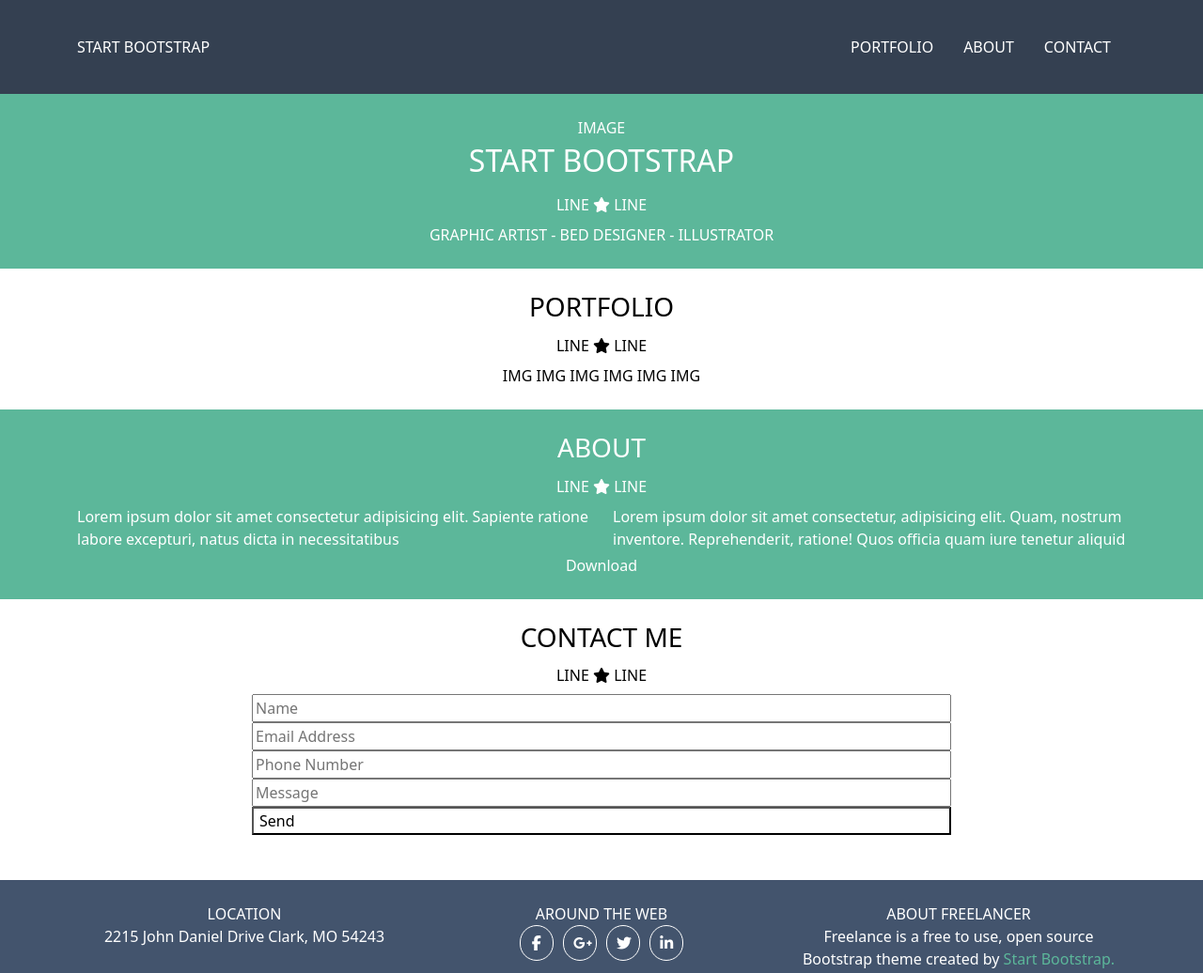
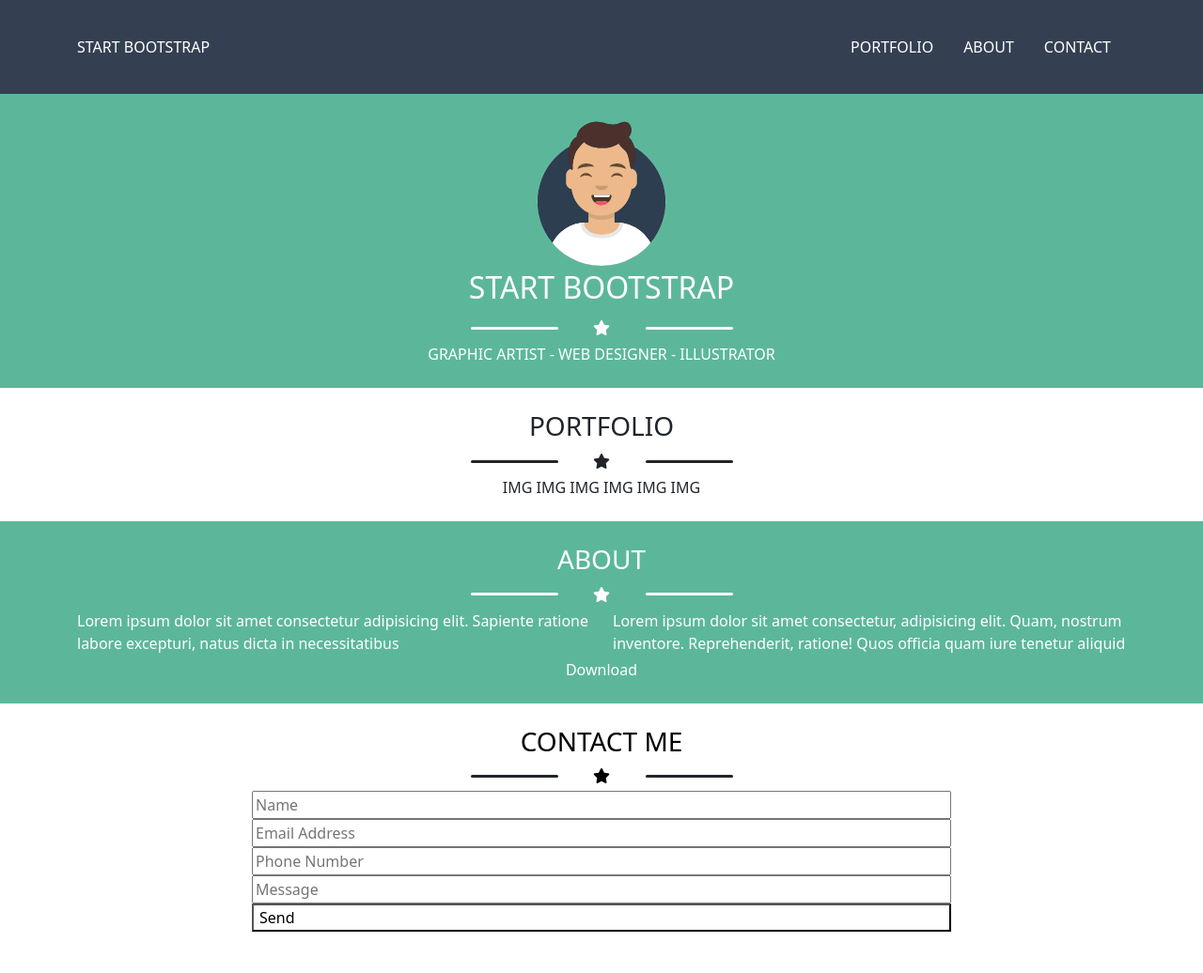
Before and after one commit to juri931/html-css-bootstrap-freelancer, a plain HTML site: page index.html in a window 1280 px wide. Shown: the top 1036 px of the page at 94% size. Drawn offline with nearby package versions, Linux system fonts and the light colour scheme; a web font is replaced by a local one.

Commit message:
[add] avatar + star lines (Jumbotron end)

```diff
--- a/css/style.css
+++ b/css/style.css
@@ -14,8 +14,26 @@
   border: 1px solid black;
 } */
 
-#green{
+.green{
   background-color: rgb(92, 183, 154);
+}
+
+.green.jumbo{
+  padding-top: 100px;
+}
+
+.line{
+  height: 3px;
+  background-color: white;
+  border-radius: 3px;
+}
+
+.line.dark{
+  background-color: black;
+}
+
+.fa-star{
+  line-height: 30px;
 }
 
 #f-1{
--- a/index.html
+++ b/index.html
@@ -20,7 +20,7 @@
 <body>
 
   <!-- HEADER -->
-  <header>
+  <header class="fixed-top">
     <div class="container h-100 d-flex justify-content-between align-items-center text-white">
 
       <div>START BOOTSTRAP</div>
@@ -42,13 +42,23 @@
   <main>
 
     <!-- JUMBOTRON -->
-    <section id="green">
-      <div class="container">
-        <div class="row d-flex flex-column text-white">
-          <div class="col text-center mt-4 "><img src="" alt="">IMAGE</div>
-          <div class="col text-center my-1 "><h2>START BOOTSTRAP</h2></div>
-          <div class="col text-center my-1">LINE <i class="fa-solid fa-star"></i> LINE</div>
-          <div class="col text-center my-1 mb-4 ">GRAPHIC ARTIST - BED DESIGNER - ILLUSTRATOR</div>
+    <section class="green jumbo">
+
+      <div class="container text-white">
+
+        <div class="content d-flex flex-column">
+
+          <div class="col-12 text-center mt-4"><img src="img/avatar.svg" alt="avatar" width="150px"></div>
+
+          <div class="col-12 text-center my-1 "><h2>START BOOTSTRAP</h2></div>
+
+          <div class="row-12 d-flex justify-content-center text-center my-1">
+            <div class="col-1 align-self-center line"></div>
+            <i class=" col-1 fa-solid fa-star"></i>
+            <div class="col-1 align-self-center line"></div>
+          </div>
+
+          <div class="col-12 text-center my-1 mb-4 ">GRAPHIC ARTIST - WEB DESIGNER - ILLUSTRATOR</div>
         </div>
       </div>
     </section>
@@ -57,9 +67,17 @@
     <!-- PORTFOLIO -->
     <section id="white">
       <div class="container">
-        <div class="row d-flex flex-column text-black">
+
+        <div class="row d-flex flex-column">
+
           <div class="col text-center mt-4 "><h3>PORTFOLIO</h3></div>
-          <div class="col text-center my-1 ">LINE <i class="fa-solid fa-star"></i> LINE</div>
+
+          <div class="row-12 d-flex justify-content-center text-center my-1">
+            <div class="col-1 align-self-center line text-bg-dark"></div>
+            <i class=" col-1 fa-solid fa-star"></i>
+            <div class="col-1 align-self-center line text-bg-dark"></div>
+          </div>
+
           <div class="col text-center my-1 mb-4">
             <img src="" alt="">IMG
             <img src="" alt="">IMG
@@ -74,13 +92,17 @@
     <!-- /PORTFOLIO -->
 
     <!-- ABOUT -->
-    <section id="green">
+    <section class="green">
       <div class="container">
         <div class="row-1 d-flex flex-column text-white">
 
           <div class="col text-center mt-4 "><h3>ABOUT</h3></div>
 
-          <div class="col text-center my-1 ">LINE <i class="fa-solid fa-star"></i> LINE</div>
+          <div class="row-12 d-flex justify-content-center text-center my-1">
+            <div class="col-1 align-self-center line"></div>
+            <i class=" col-1 fa-solid fa-star"></i>
+            <div class="col-1 align-self-center line"></div>
+          </div>
 
           <div class="row d-flex justify-content-center ">
             <div class="col-6 text-start my-1">Lorem ipsum dolor sit amet consectetur adipisicing elit. Sapiente ratione labore excepturi, natus dicta in necessitatibus</div>
@@ -105,7 +127,11 @@
             <h3>CONTACT ME</h3>
           </div>
 
-          <div class="col text-center my-1 ">LINE <i class="fa-solid fa-star"></i> LINE</div>
+          <div class="row-12 d-flex justify-content-center text-center my-1">
+            <div class="col-1 align-self-center line text-bg-dark"></div>
+            <i class="col-1 fa-solid fa-star"></i>
+            <div class="col-1 align-self-center line text-bg-dark"></div>
+          </div>
 
           <div class="col text-center my-1 mb-4">
             <form action="" method="get">
```
